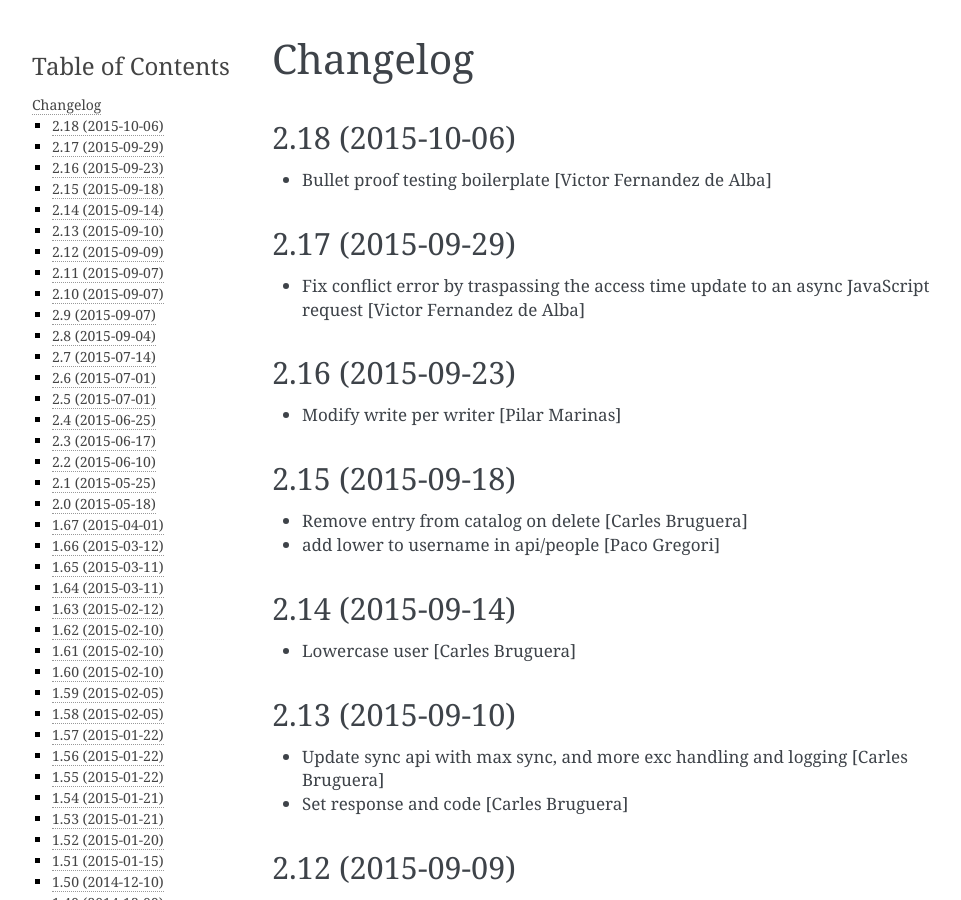
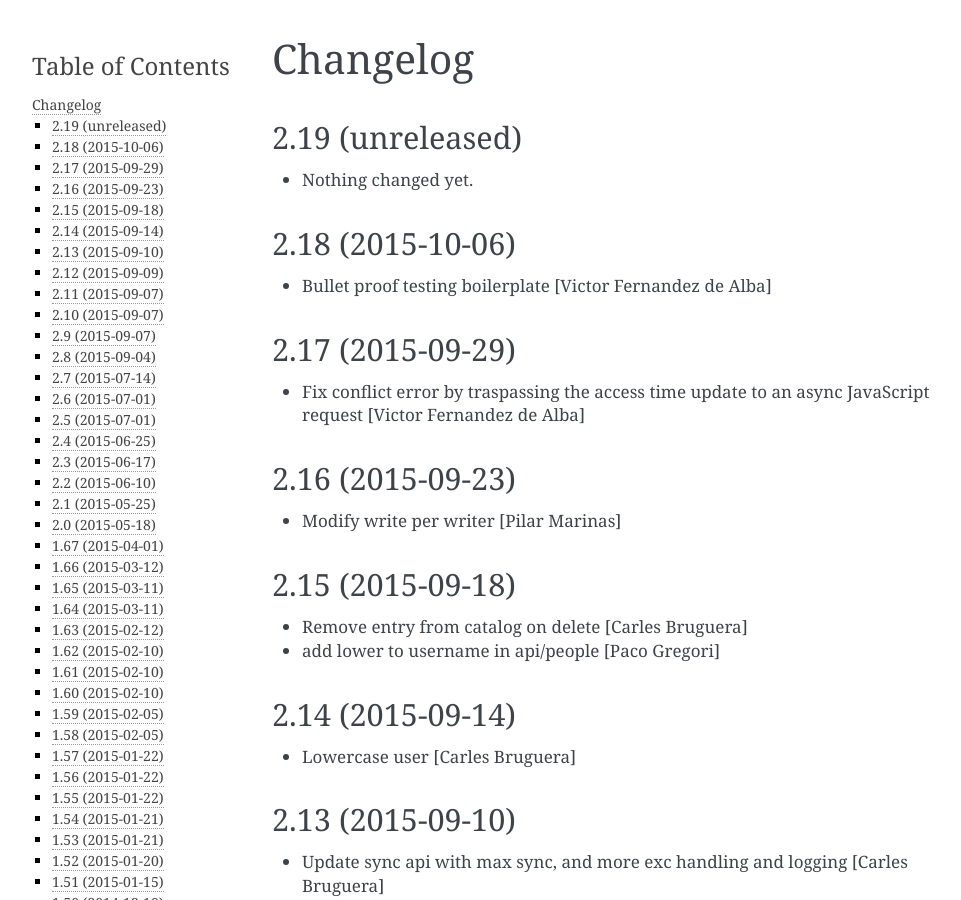
Before and after one commit to UPCnet/ulearn.core, a Sphinx documentation site: the page built from docs/HISTORY.rst, in a window 1280 px wide and 900 px high. Shown: the whole window, without its empty margins (148-1109 px from the left). Built offline with Sphinx 7.4.7, drawn with Linux system fonts in a browser that asks for light colours; pages that are not in the unit, such as notebooks, are missing from menus.

Commit message:
Back to development: 2.19

```diff
--- a/docs/HISTORY.rst
+++ b/docs/HISTORY.rst
@@ -1,5 +1,11 @@
 Changelog
 =========
+
+2.19 (unreleased)
+-----------------
+
+- Nothing changed yet.
+
 
 2.18 (2015-10-06)
 -----------------
--- a/setup.py
+++ b/setup.py
@@ -1,7 +1,7 @@
 from setuptools import setup, find_packages
 import os
 
-version = '2.18'
+version = '2.19.dev0'
 
 README = open('README.rst').read()
 HISTORY = open(os.path.join('docs', 'HISTORY.rst')).read()
```
